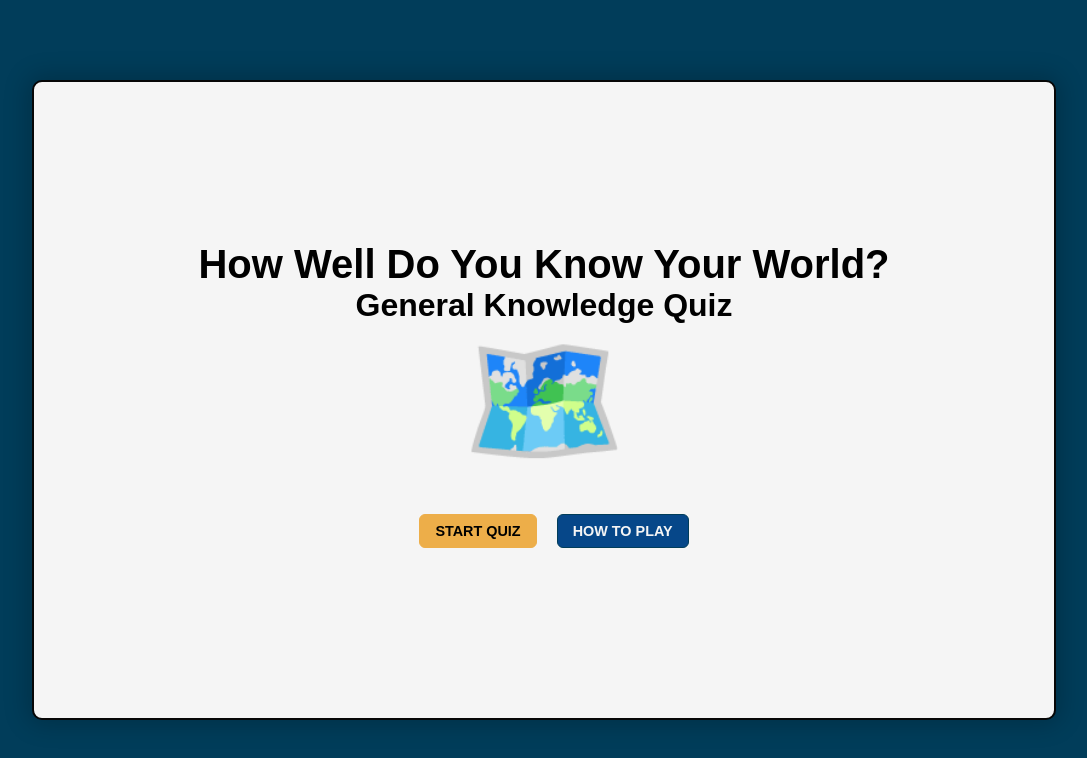
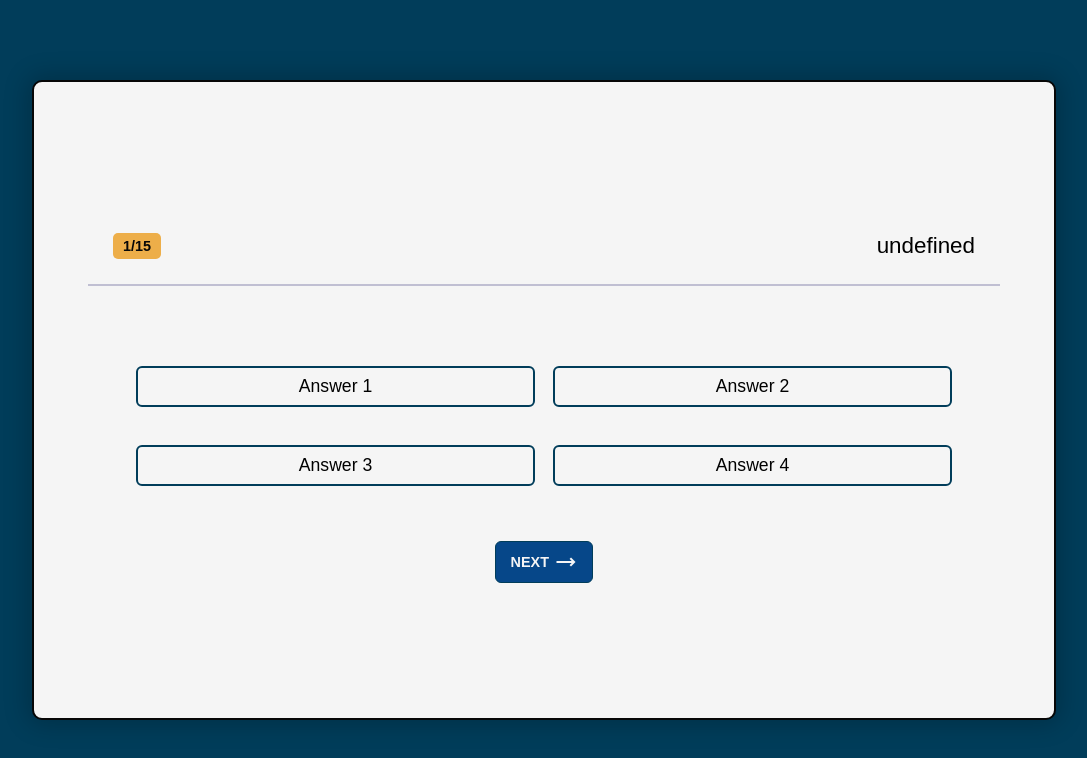
Before and after one commit to t-shanacodeth/quiz-game-mp2, a website: page index.html in a window 1280 px wide. Both pictures are taken after a click on the button "START QUIZ". Shown: the whole page, without its empty margins (96-1183 px from the left). Drawn offline with nearby package versions, Linux system fonts and the light colour scheme; a web font is replaced by a local one.

Commit message:
feat: add question functions to js file

```diff
--- a/assets/style.css
+++ b/assets/style.css
@@ -222,9 +222,10 @@ body {
     margin-bottom: 25px;
 }
 
-#score img {
+#score {
     width: 200px;
     height: 200px;
+    border: 2px solid #064789;
     border-radius: 50%;
 }
 
--- a/index.html
+++ b/index.html
@@ -9,6 +9,7 @@
       href="https://fonts.googleapis.com/css2?family=National+Park:wght@200..800&display=swap"
       rel="stylesheet"
     />
+    <link rel="stylesheet" href="https://fonts.googleapis.com/css2?family=Material+Symbols+Outlined:opsz,wght,FILL,GRAD@24,400,0,0&icon_names=trending_flat" />
     <link href="/assets/style.css" rel="stylesheet" type="text/css" />
   </head>
   <body>
@@ -77,12 +78,15 @@
           </div>
         </header>
         <section id="answers-container">
-          <button class="answer-button btn correct">Answer 1</button>
+          <button class="answer-button btn">Answer 1</button>
           <button class="answer-button btn">Answer 2</button>
-          <button class="answer-button btn wrong">Answer 3</button>
+          <button class="answer-button btn">Answer 3</button>
           <button class="answer-button btn">Answer 4</button>
         </section>
-        <button id="next-button" class="next-button btn">Next</button>
+        <button id="next-button" class="next-button btn">Next<span class="material-symbols-outlined">
+          trending_flat
+          </span>
+        </button>
       </div>
 
       <div id="results-dashboard" class="container hide">
@@ -90,7 +94,7 @@
         <div id="results-container">
           <h3>Final Score</h3>
           <div id="score">
-            <img src="assets/imgs/world-image.jpg" alt="" class="world-image">
+            <p>0/15 questions answered<strong>correctly!</strong></p>
           </div>
         </div>
         <div id="results-footer">
--- a/scripts/quiz.js
+++ b/scripts/quiz.js
@@ -151,11 +151,12 @@ const instructionsScreen = document.getElementById("instructions-container");
 const gameScreen = document.getElementById("game-screen");
 const resultsDashboard = document.getElementById("results-dashboard");
 
-const questionDisplayed = document.getElementById("question-goes-here");
-const answersDisplayed = document.getElementById("answers-container");
-const questionsLimitPerGame = 15;
+const questionElement = document.getElementById("question");
+const answerContainer = document.getElementById("answers-container");
 
-let randomizedQuestionsList = [];
+const maxQuestions = 15;
+
+let randomizedQuestion = [];
 let currentQuestionIndex = 0;
 let score = 0;
 
@@ -172,8 +173,27 @@ nextButton.addEventListener("click", nextQuestion);
 function startGame(){
     console.log("The game has started!");
     startScreen.classList.add("hide");
-    gameScreen.classList.remove("hide");
+    score = 0;
+    currentQuestionIndex = 0;
+    gameScreen.classList.remove("hide")
+    nextQuestion();
 }
+
+function getRandomQuestion() {
+    randomizedQuestion = Math.floor(Math.random() * questionsList.length);
+    return(questionsList[randomizedQuestion]);
+}
+
+function nextQuestion(){
+    displayQuestion(getRandomQuestion(currentQuestionIndex))
+   };
+
+function displayQuestion(question){
+    questionElement.innerText = questionsList.question;
+    // if (currentQuestionIndex < maxQuestions){
+    //     getRandomQuestion();
+    // }
+};
 
 function instructions(){
     startScreen.classList.add("hide");
@@ -190,14 +210,9 @@ function instructions(){
 
 returnToMainMenu
 
-function nextQuestion(){
-    for ()
 
-};
 
-function showQuestion(){
 
-};
 
 function selectAnswer(){
     checkAnswer()
```
